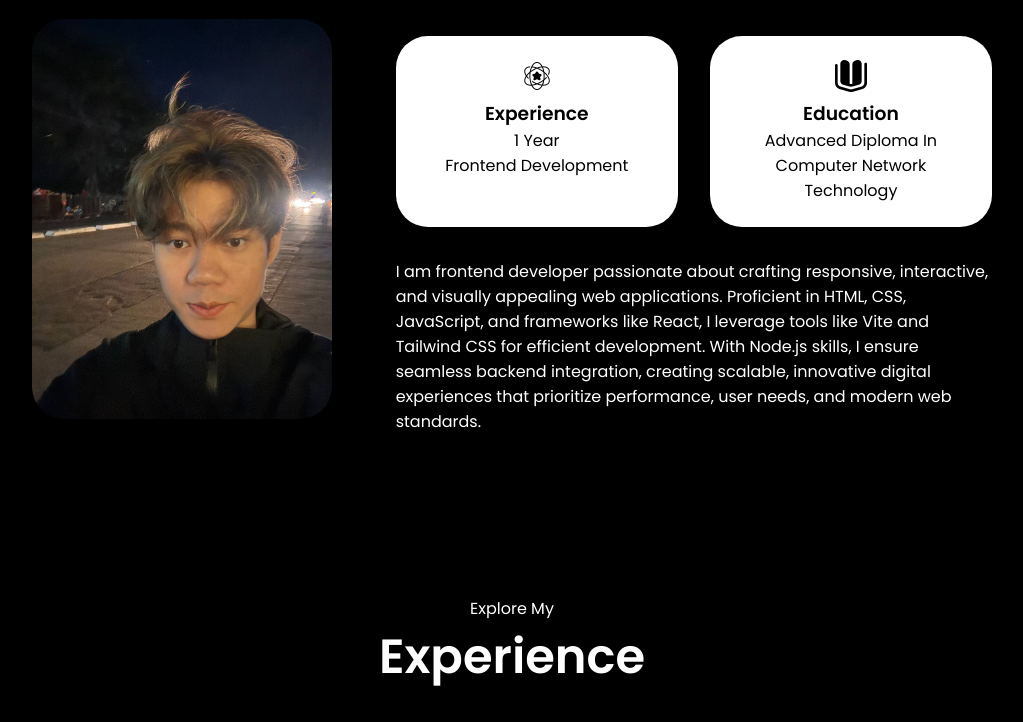
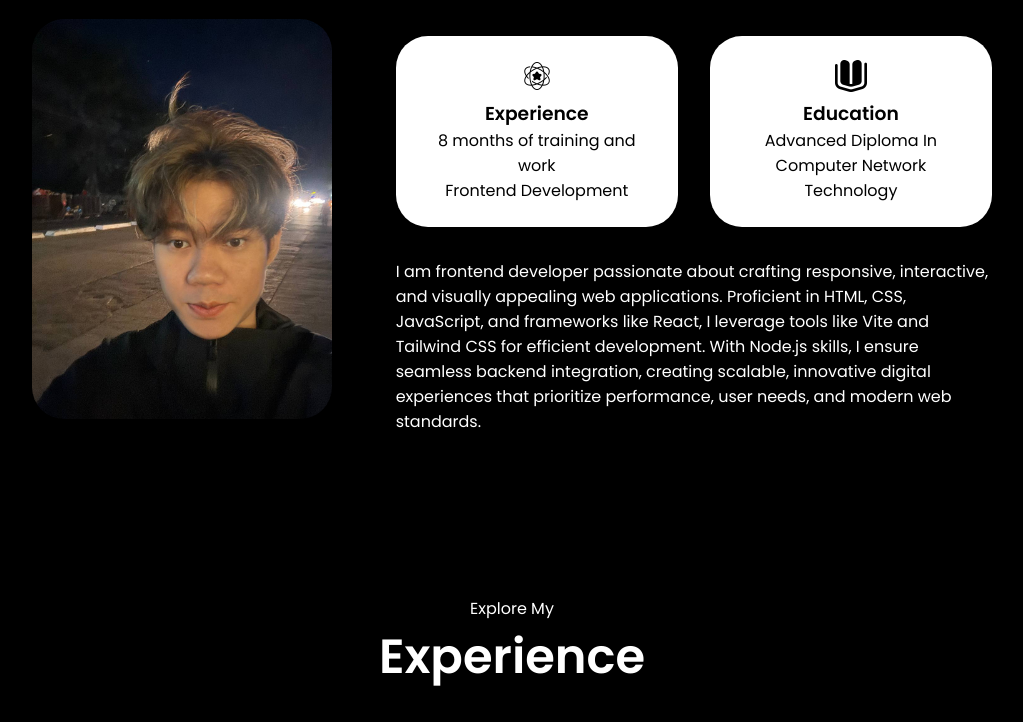
Before and after one commit to Waiyanminkhant2002/portfolio, a plain HTML site: page index.html in a window 1280 px wide. Shown: the part 1100-1822 px from the top of the page, without its empty margins (128-1151 px from the left). Drawn offline with Linux system fonts and the light colour scheme.

Commit message:
Update index.html

```diff
--- a/index.html
+++ b/index.html
@@ -73,7 +73,7 @@
           <div class="details-container">
             <img src="experience.png" alt="Experience icon" class="icon" />
             <h3>Experience</h3>
-            <p class="experience-p">1 Year <br />Frontend Development</p>
+            <p class="experience-p"> 8 months of training and work <br />Frontend Development</p>
           </div>
           <div class="details-container">
             <img src="education.png" alt="Education icon" class="icon" />
```
